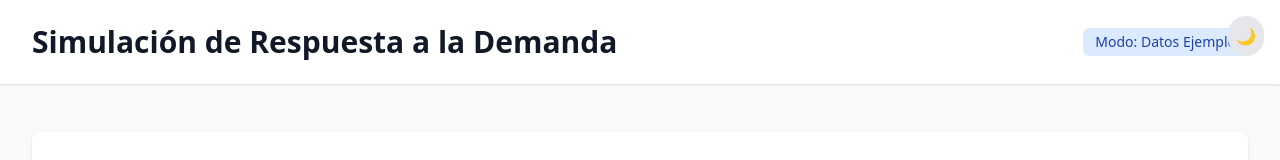
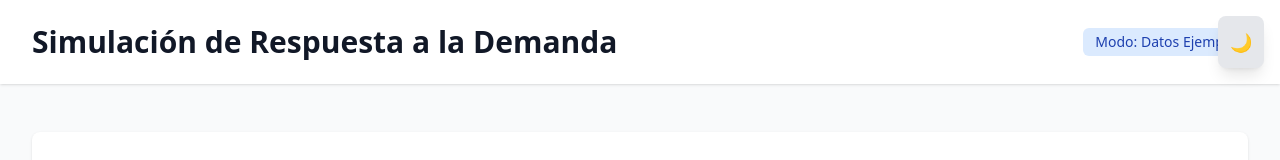
Before and after one commit to PedroCruz00/SmartGrids-Simulation, a React (Create React App) app in the folder smart-grids-dashboard/: page / in a window 1280 px wide. Shown: the top 160 px of the page. Built offline with nearby package versions, Linux system fonts and the light colour scheme; no server answers.

Commit message:
Resolviendo modo oscuro y limpiando errores

```diff
--- a/smart-grids-dashboard/public/index.html
+++ b/smart-grids-dashboard/public/index.html
@@ -1,13 +1,16 @@
 <!DOCTYPE html>
 <html lang="en">
-  <head>
-    <meta charset="utf-8" />
-    <meta name="viewport" content="width=device-width, initial-scale=1" />
 
-    <link rel="manifest" href="%PUBLIC_URL%/manifest.json" />
+<head>
+  <meta charset="utf-8" />
+  <meta name="viewport" content="width=device-width, initial-scale=1" />
+  <link rel="manifest" href="%PUBLIC_URL%/manifest.json" />
+  <title>Smart Grids Simulation</title>
+</head>
 
-    <div id="root"></div>
+<body>
+  <noscript>You need to enable JavaScript to run this app.</noscript>
+  <div id="root"></div>
+</body>
 
-
-  </body>
 </html>
--- a/smart-grids-dashboard/src/App.js
+++ b/smart-grids-dashboard/src/App.js
@@ -1,6 +1,5 @@
 import { useState, useEffect } from "react";
 import Dashboard from "./pages/Dashboard";
-import { getMockData } from "./api/SimulationService";
 
 /**
  * Componente principal de la aplicación
@@ -20,17 +19,26 @@ function App() {
     // Escuchar cambios en la preferencia del tema
     const mediaQuery = window.matchMedia("(prefers-color-scheme: dark)");
     const handleChange = (e) => setDarkMode(e.matches);
-    mediaQuery.addEventListener("change", handleChange);
 
-    return () => mediaQuery.removeEventListener("change", handleChange);
+    // Usar el método correcto para navegadores modernos
+    if (mediaQuery.addEventListener) {
+      mediaQuery.addEventListener("change", handleChange);
+      return () => mediaQuery.removeEventListener("change", handleChange);
+    } else {
+      // Fallback para navegadores más antiguos
+      mediaQuery.addListener(handleChange);
+      return () => mediaQuery.removeListener(handleChange);
+    }
   }, []);
 
-  // Aplicar clase dark al html cuando cambia el modo
+  // Aplicar clase dark al documentElement cuando cambia el modo
   useEffect(() => {
     if (darkMode) {
       document.documentElement.classList.add("dark");
+      document.body.classList.add("dark");
     } else {
       document.documentElement.classList.remove("dark");
+      document.body.classList.remove("dark");
     }
   }, [darkMode]);
 
@@ -40,19 +48,19 @@ function App() {
   };
 
   return (
-    <div className="App">
-      {/* Botón para cambiar tema */}
+    <div className={`App min-h-screen ${darkMode ? "dark" : ""}`}>
+      {/* Botón para cambiar tema - con estilos actualizados */}
       <button
         onClick={toggleDarkMode}
-        className="fixed top-4 right-4 p-2 rounded-full bg-gray-200 dark:bg-gray-700 z-10"
+        className="fixed top-4 right-4 p-3 rounded-lg bg-gray-200 dark:bg-gray-700 hover:bg-gray-300 dark:hover:bg-gray-600 transition-colors z-50 shadow-lg"
         aria-label="Cambiar tema"
       >
         {darkMode ? (
           // Ícono de sol para modo oscuro
-          <span className="text-yellow-400">☀️</span>
+          <span className="text-yellow-500 text-lg">☀️</span>
         ) : (
           // Ícono de luna para modo claro
-          <span className="text-gray-700">🌙</span>
+          <span className="text-gray-700 text-lg">🌙</span>
         )}
       </button>
 
--- a/smart-grids-dashboard/src/pages/Dashboard.jsx
+++ b/smart-grids-dashboard/src/pages/Dashboard.jsx
@@ -53,6 +53,9 @@ export default function Dashboard() {
     // Determinar si se usó Monte Carlo
     const usedMonteCarlo =
       apiResults.monte_carlo_samples && apiResults.monte_carlo_samples > 1;
+    if (usedMonteCarlo) {
+      console.log("Simulación Monte Carlo detectada");
+    }
 
     // Estructura final para el frontend
     return {
--- a/smart-grids-dashboard/src/styles/globals.css
+++ b/smart-grids-dashboard/src/styles/globals.css
@@ -6,6 +6,7 @@
 html,
 body {
   @apply h-full;
+  transition: background-color 0.3s ease, color 0.3s ease;
 }
 
 body {
@@ -29,3 +30,8 @@ body {
 .tooltip {
   @apply absolute bg-white p-2 rounded shadow-lg text-sm z-10 pointer-events-none dark:bg-gray-800 dark:text-white;
 }
+
+/* Transiciones suaves para el cambio de tema */
+* {
+  transition: background-color 0.3s ease, border-color 0.3s ease, color 0.3s ease;
+}
--- a/smart-grids-dashboard/tailwind.config.js
+++ b/smart-grids-dashboard/tailwind.config.js
@@ -4,5 +4,6 @@ module.exports = {
   theme: {
     extend: {},
   },
+  darkMode: "class", // Asegúrate de que esto esté presente
   plugins: [],
 };
```
